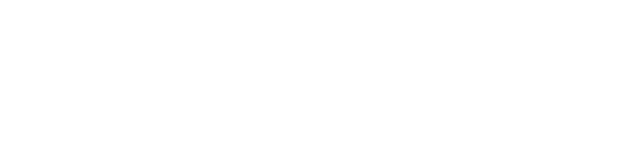
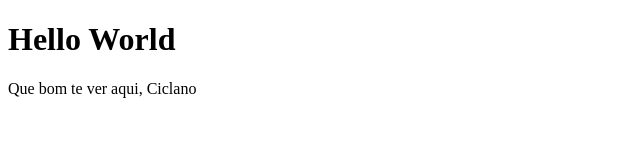
Before and after one commit to CawamRufato/Projeto_1_3, a plain HTML site: page index.html in a window 1280 px wide. Shown: the whole page, without its empty margins (0-640 px from the left). Drawn offline with Linux system fonts and the light colour scheme.

Commit message:
Base com titulo

```diff
--- a/index.html
+++ b/index.html
@@ -6,6 +6,10 @@
     <title>Hello World</title>
 </head>
 <body>
+    <header>
+        <h1>Hello World</h1>
+        <p>Que bom te ver aqui, Ciclano</p>
+    </header>
 
 </body>
 </html>
```
